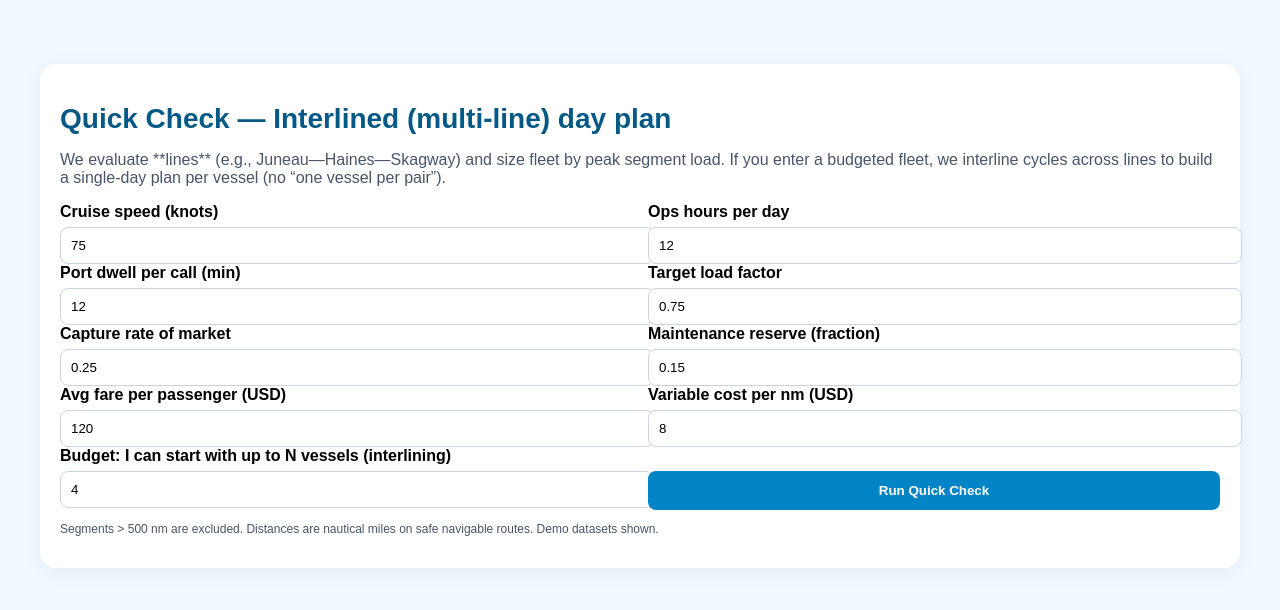
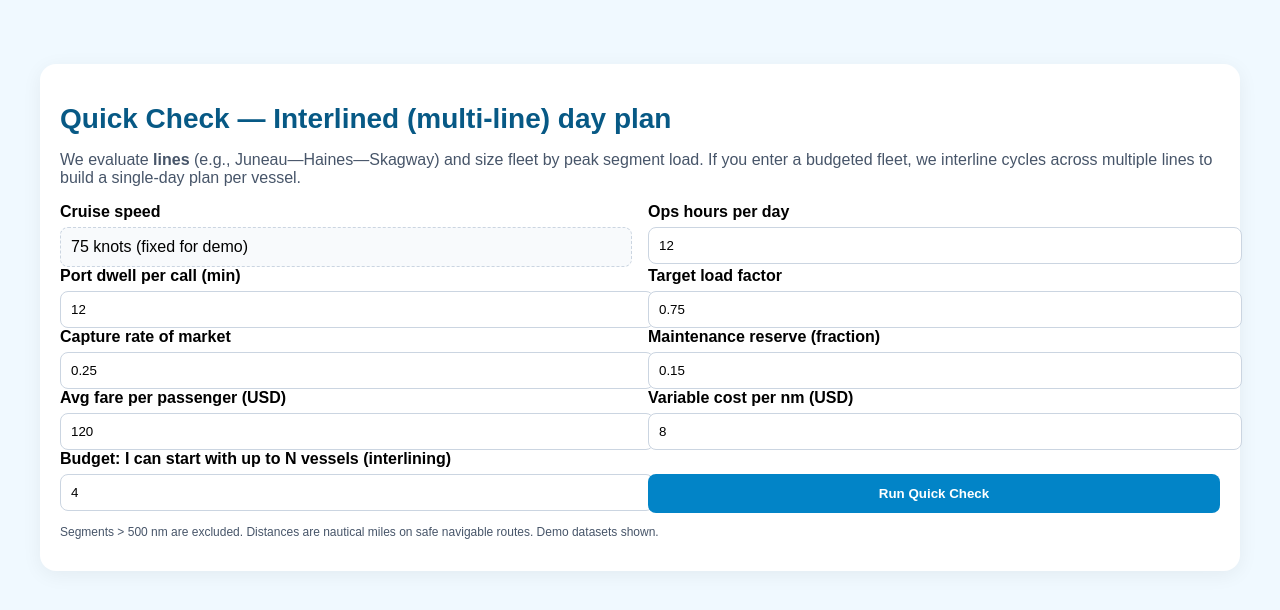
Before and after one commit to Linuspsf/quick-check-portal1, a Next.js app: page / in a window 1280 px wide. Shown: the top 610 px of the page. Built offline with nearby package versions, Linux system fonts and the light colour scheme.

Commit message:
Add files via upload

```diff
--- a/package.json
+++ b/package.json
@@ -1,6 +1,6 @@
 {
   "name": "quick-check-portal-lines-scheduler",
-  "version": "1.0.0",
+  "version": "2.0.0",
   "private": true,
   "scripts": {
     "dev": "next dev",
--- a/pages/index.js
+++ b/pages/index.js
@@ -2,6 +2,9 @@
 import { useMemo, useState } from 'react';
 import Head from 'next/head';
 import { motion } from 'framer-motion';
+
+// Constants
+const CRUISE_KTS = 75; // Fixed for First-Contact demo
 
 /** DEMO data (replace with NOAA + TranStats in production) */
 const DISTANCES = {
@@ -69,7 +72,6 @@ function hoursToHHMM(h){
 
 export default function Home(){
   const [area] = useState('Inside Passage (SE Alaska)');
-  const [speed, setSpeed] = useState(75);
   const [opsHours, setOpsHours] = useState(12);
   const [dwellMin, setDwellMin] = useState(12);
   const [fare, setFare] = useState(120);
@@ -89,7 +91,7 @@ export default function Home(){
     for(const line of lines){
       const segs = lineSegments(line.stops, nmMatrix);
       if(!segs) continue;
-      const oneWay = segs.reduce((s,sg)=> s + sg.nm/speed, 0);
+      const oneWay = segs.reduce((s,sg)=> s + sg.nm/CRUISE_KTS, 0);
       const callsPerRoundTrip = 2 * line.stops.length;
       const cycle = 2*oneWay + (callsPerRoundTrip * dwellMin/60);
       const tripsPerVesselPerDay = Math.max(0, Math.floor(opsHours / cycle));
@@ -133,21 +135,22 @@ export default function Home(){
     const fleetRecommended = Math.ceil(fleetRecommendedRaw * (1+reservePct));
     const capturedPaxDay = lineResults.reduce((s,r)=> s + r.capturedTotalPerDay, 0);
 
-    // Phase 2: build cycle "jobs" to satisfy tripsNeeded for each line, then assign to N vessels
+    // Phase 2: build cycle jobs to satisfy tripsNeeded for each line, then assign to N vessels
     let schedule = null;
     if(budgetFleet>0){
       // Create jobs: each job is one full line round trip
       const jobs = [];
       for(const r of lineResults){
         for(let k=0; k<r.tripsNeeded; k++){
+          const perCycleMargin = r.marginPerVesselDay / Math.max(r.tripsPerVesselPerDay,1);
           jobs.push({
             id: r.id + '-' + (k+1),
             lineId: r.id,
             lineName: r.name,
             color: r.color,
             duration: r.cycleHours,
-            margin: r.marginPerVesselDay / Math.max(r.tripsPerVesselPerDay,1), // approx per cycle
-            density: (r.marginPerVesselDay / Math.max(r.tripsPerVesselPerDay,1)) / r.cycleHours
+            margin: perCycleMargin,
+            density: perCycleMargin / r.cycleHours
           });
         }
       }
@@ -167,12 +170,10 @@ export default function Home(){
         }
       }
 
-      const allocationRows = [];
       let networkMargin = 0, networkPax = 0;
       for(const v of vessels){
         for(const leg of v.plan){
           networkMargin += leg.margin;
-          // capacity per cycle = paxPerTrip; we don't have per-line here, estimate by duration mapping back
           const line = lineResults.find(l => l.name === leg.lineName);
           networkPax += line ? line.paxPerTrip : 0;
         }
@@ -188,12 +189,12 @@ export default function Home(){
       <Head><title>Pacific Seaflight Quick Check — Interlined Scheduler</title></Head>
       <div className="card">
         <h1 className="h1">Quick Check — Interlined (multi-line) day plan</h1>
-        <p className="subtitle">We evaluate **lines** (e.g., Juneau—Haines—Skagway) and size fleet by peak segment load. If you enter a budgeted fleet, we interline cycles across lines to build a single-day plan per vessel (no “one vessel per pair”).</p>
+        <p className="subtitle">We evaluate <b>lines</b> (e.g., Juneau—Haines—Skagway) and size fleet by peak segment load. If you enter a budgeted fleet, we interline cycles across multiple lines to build a single-day plan per vessel.</p>
 
         <div className="row">
           <div>
-            <label className="label">Cruise speed (knots)</label>
-            <input className="input" type="number" min="20" max="90" value={speed} onChange={e=>setSpeed(Number(e.target.value))} />
+            <label className="label">Cruise speed</label>
+            <div className="fixedBox">75 knots (fixed for demo)</div>
           </div>
           <div>
             <label className="label">Ops hours per day</label>
--- a/styles/globals.css
+++ b/styles/globals.css
@@ -17,3 +17,4 @@ hr{border:none;border-top:1px solid #e5e7eb;margin:12px 0;}
 .stat .k { font-weight:700; font-size:18px; }
 .vesselGrid { display:grid; grid-template-columns: repeat(5, 1fr); gap:10px; }
 .badge { display:inline-block; padding:2px 8px; border-radius:999px; background:#eef2ff; color:#3730a3; border:1px solid #c7d2fe; font-size:12px; }
+.fixedBox { background:#f8fafc; border:1px dashed #cbd5e1; border-radius:8px; padding:10px; }
```
Also changed, not shown: 1 other file (tests, documents, lock files or other folders).
